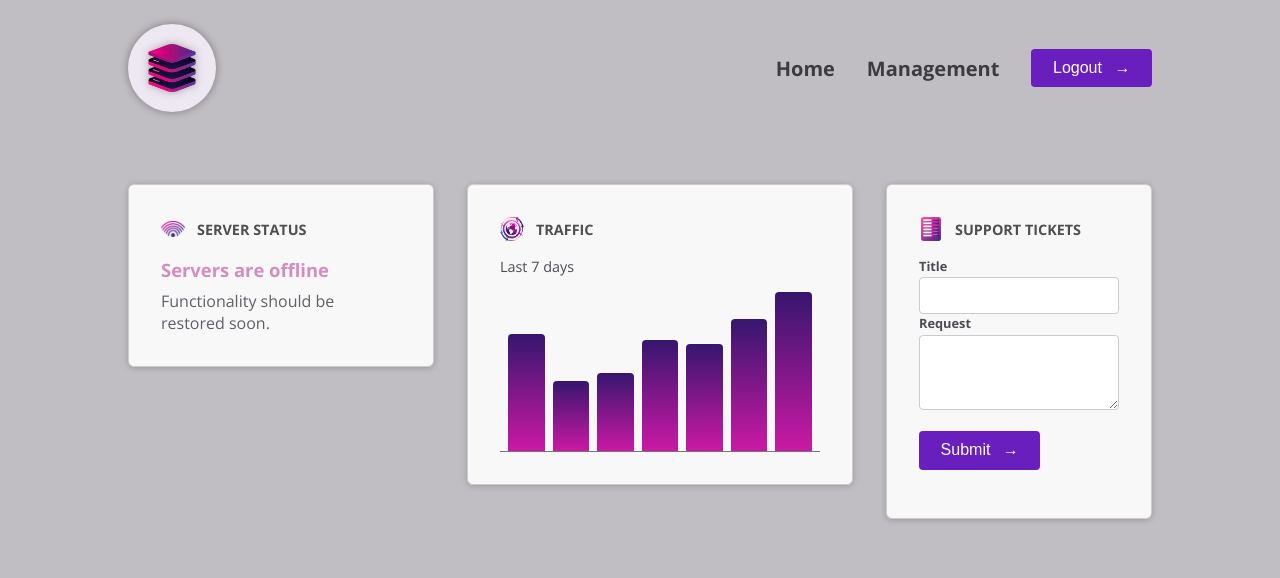
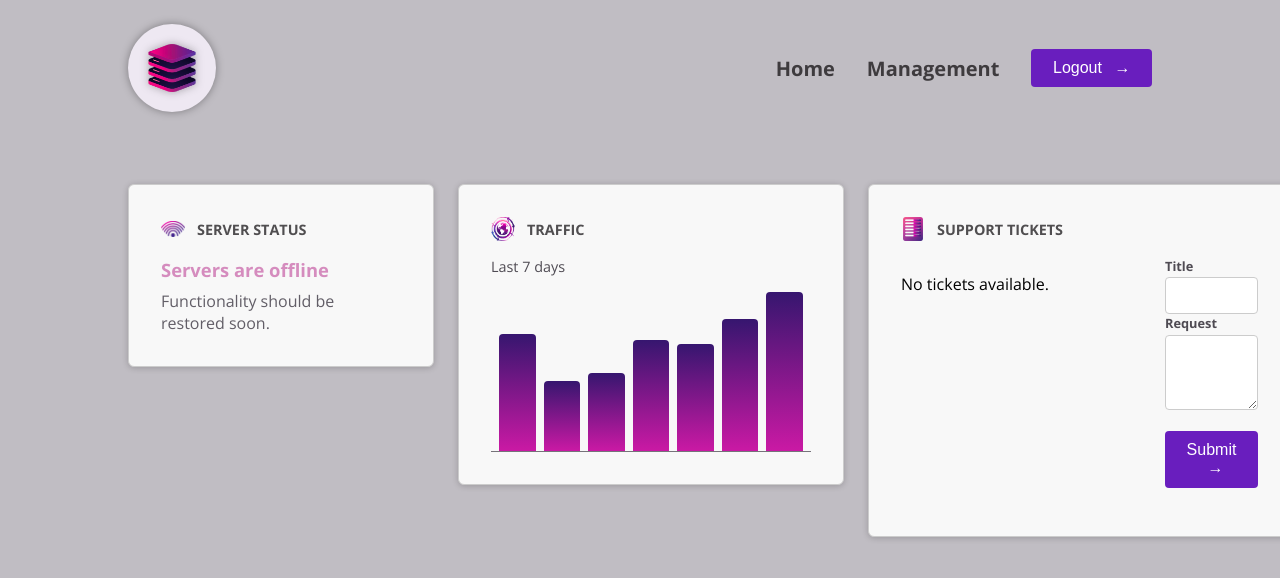
Before and after one commit to GenerationMilton/Angular-advanced-component-templates, an Angular app: page / in a window 1280 px wide. Shown: the top 578 px of the page. Built offline with nearby package versions, Linux system fonts and the light colour scheme.

Commit message:
angular deep-dive :sparkles: A Closer Look at template for loops

```diff
--- a/src/app/dashboard/tickets/tickets.component.html
+++ b/src/app/dashboard/tickets/tickets.component.html
@@ -1,4 +1,16 @@
-
+<div>
+  <ul>
+    @for (ticket of tickets; track ticket.id) {
+      <li>
+        <app-ticket />
+      </li>
+    } @empty {
+      <p>
+        No tickets available.
+      </p>
+    }
+  </ul>
+</div>
 <div id="new-ticket">
   <app-new-ticket (add)="onAdd($event)"/>
 </div>
--- a/src/app/dashboard/tickets/tickets.component.ts
+++ b/src/app/dashboard/tickets/tickets.component.ts
@@ -1,11 +1,12 @@
 import { Component } from '@angular/core';
 import { NewTicketComponent } from './new-ticket/new-ticket.component';
 import { Ticket } from './ticket/ticket.model';
+import { TicketComponent } from "./ticket/ticket.component";
 
 @Component({
   selector: 'app-tickets',
   standalone: true,
-  imports: [NewTicketComponent],
+  imports: [NewTicketComponent, TicketComponent],
   templateUrl: './tickets.component.html',
   styleUrl: './tickets.component.css',
 })
```
